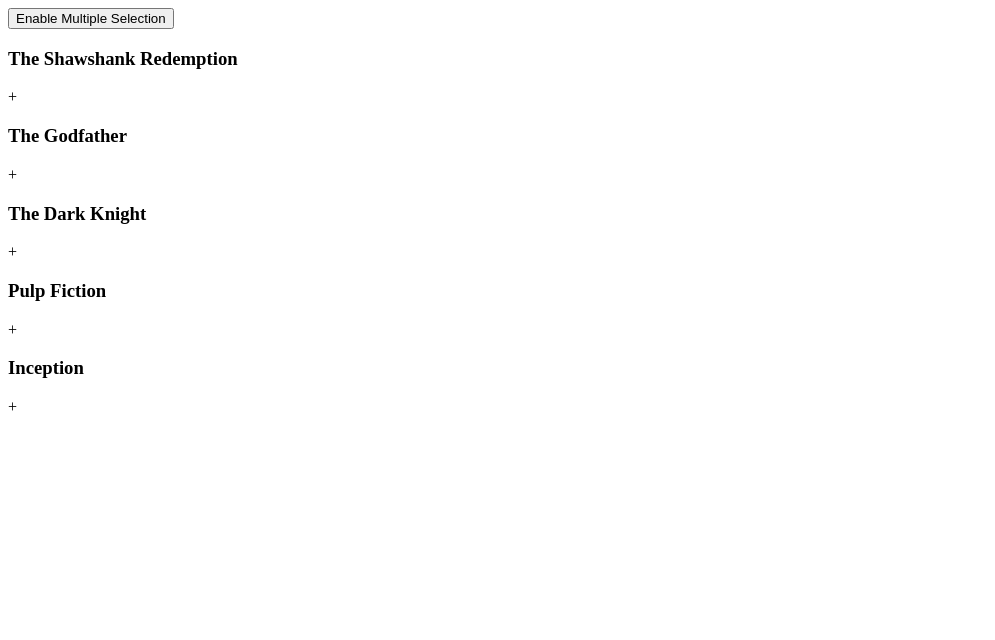
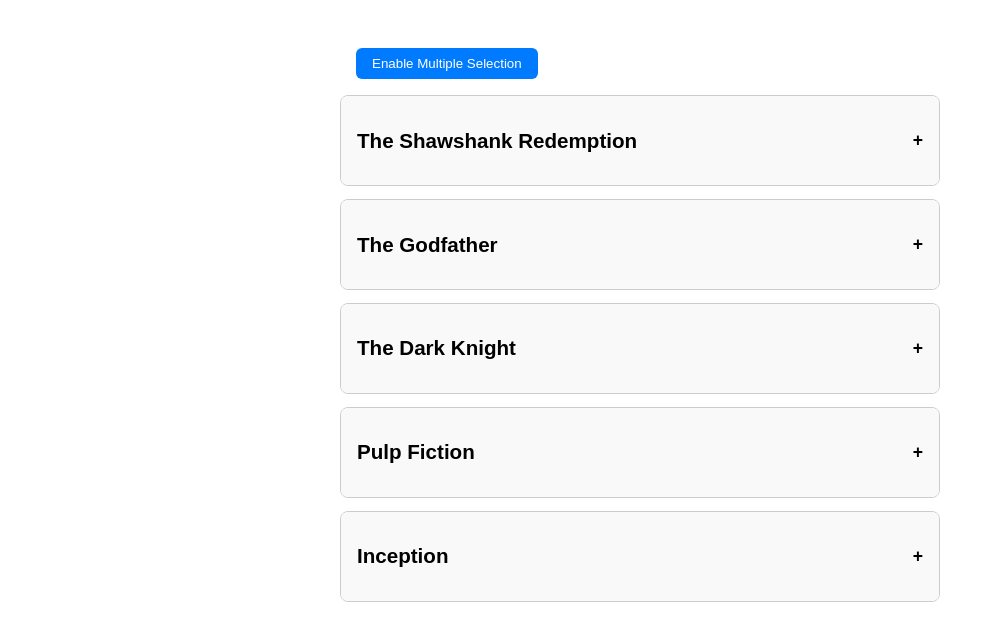
Before and after one commit to kishensjain/react-projects, a React (Vite) app in the folder 05 - movie-ratings/: page / in a window 1280 px wide. Shown: the top 640 px of the page, without its empty margins (0-995 px from the left). Built offline with nearby package versions, Linux system fonts and the light colour scheme.

Commit message:
add stars to rate

```diff
--- a/05 - movie-ratings/src/components/MovieItem.jsx
+++ b/05 - movie-ratings/src/components/MovieItem.jsx
@@ -1,3 +1,5 @@
+import StarRating from "./StarRating";
+
 function MovieItem({ movie, isSelected, onClick }) {
   return (
     <div className="item">
@@ -14,7 +16,10 @@ function MovieItem({ movie, isSelected, onClick }) {
         <span>{isSelected ? "-" : "+"}</span>
       </div>
       {isSelected && (
-        <div className="movie-description">{movie.description}  </div>
+        <>
+        <div className="movie-description">{movie.description}</div>
+        <StarRating/>
+        </>
       )}
     </div>
   );
--- /dev/null
+++ b/05 - movie-ratings/src/components/StarRating.jsx
@@ -0,0 +1,20 @@
+import React from "react";
+import { useState } from "react";
+import Stars from "./Stars";
+
+function StarRating({ noOfStars = 10 }) {
+  const [willRate, setWillRate] = useState(false);
+
+  return (
+    <div className="star-rating">
+      {!willRate && (
+        <button className="btn" onClick={() => setWillRate(true)}>
+          Rate the movie
+        </button>
+      )}
+      {willRate && <Stars noOfStars={10}/>}
+    </div>
+  );
+}
+
+export default StarRating;
--- /dev/null
+++ b/05 - movie-ratings/src/components/Stars.jsx
@@ -0,0 +1,43 @@
+import { useState } from "react";
+import { FaStar } from "react-icons/fa";
+
+function Stars({ noOfStars }) {
+  const [hover, setHover] = useState(0)
+  const [rating, setRating] = useState(0)
+
+  function handleClick(getCurrentIndex){
+    setRating(getCurrentIndex);
+  }
+
+  function handleMouseHover(getCurrentIndex){
+    setHover(getCurrentIndex)
+  }
+
+  function handleMouseLeave(){
+    setHover(rating);
+  }
+
+  return (
+    <div className="stars">
+      {[...Array(noOfStars)].map((_, index) => {
+        index += 1;
+        return (
+          <FaStar
+            key={index}
+            className={index <= (hover || rating) ? "active stars" : "inactive stars" }
+            onClick={() => handleClick(index)}
+            onMouseMove={() => handleMouseHover(index)}
+            onMouseLeave={() => handleMouseLeave()}
+            size={30}
+          />
+        );
+      })}
+    </div>
+  );
+}
+
+export default Stars;
+
+{
+  /* <p>Thank you for rating!</p> */
+}
--- a/05 - movie-ratings/src/index.css
+++ b/05 - movie-ratings/src/index.css
@@ -0,0 +1,58 @@
+.container{
+  max-width: 600px;
+  margin: 2rem auto;
+  padding: 1rem;
+  font-family: Arial, Helvetica, sans-serif;
+}
+
+.btn{
+  padding: 0.5rem 1rem;
+  margin-bottom: 1rem;
+  margin-left: 1rem;
+  background-color: #007bff;
+  color: white;
+  border: none;
+  border-radius: 6px;
+  cursor: pointer;
+  transition: background-color 0.3s ease;
+}
+
+.btn:hover{
+  background-color: #0056b3;
+}
+
+.accordian .item {
+  border: 1px solid #ccc;
+  border-radius: 8px;
+  margin-bottom: 0.8rem;
+  overflow: hidden;
+  transition: all 0.3s ease-in-out;
+}
+
+.title{
+  display: flex;
+  justify-content: space-between;
+  align-items: center;
+  background-color: #f9f9f9;
+  padding: 0.75rem 1rem;
+  cursor: pointer;
+  font-weight: bold;
+  font-size: 1.1rem;
+}
+
+.movie-description{
+  margin: 1rem;
+}
+
+.active {
+  color: #fff700;
+}
+
+.inactive {
+  color: #000000;
+}
+
+.stars{
+  margin-left: 4px;
+  margin-bottom: 2px;
+}
```
Also changed, not shown: 05 - movie-ratings/src/components/StarRatings.jsx (deleted).
